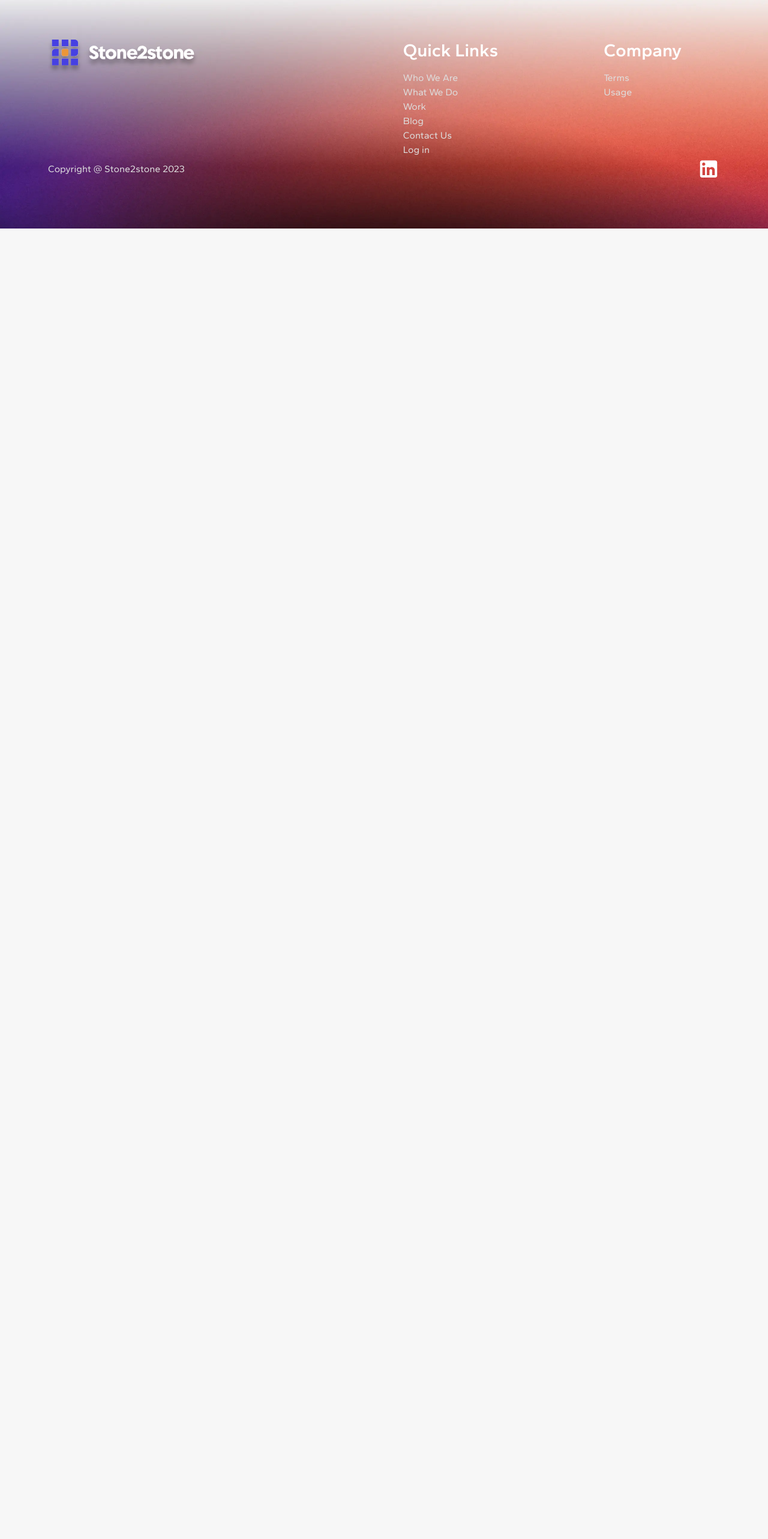
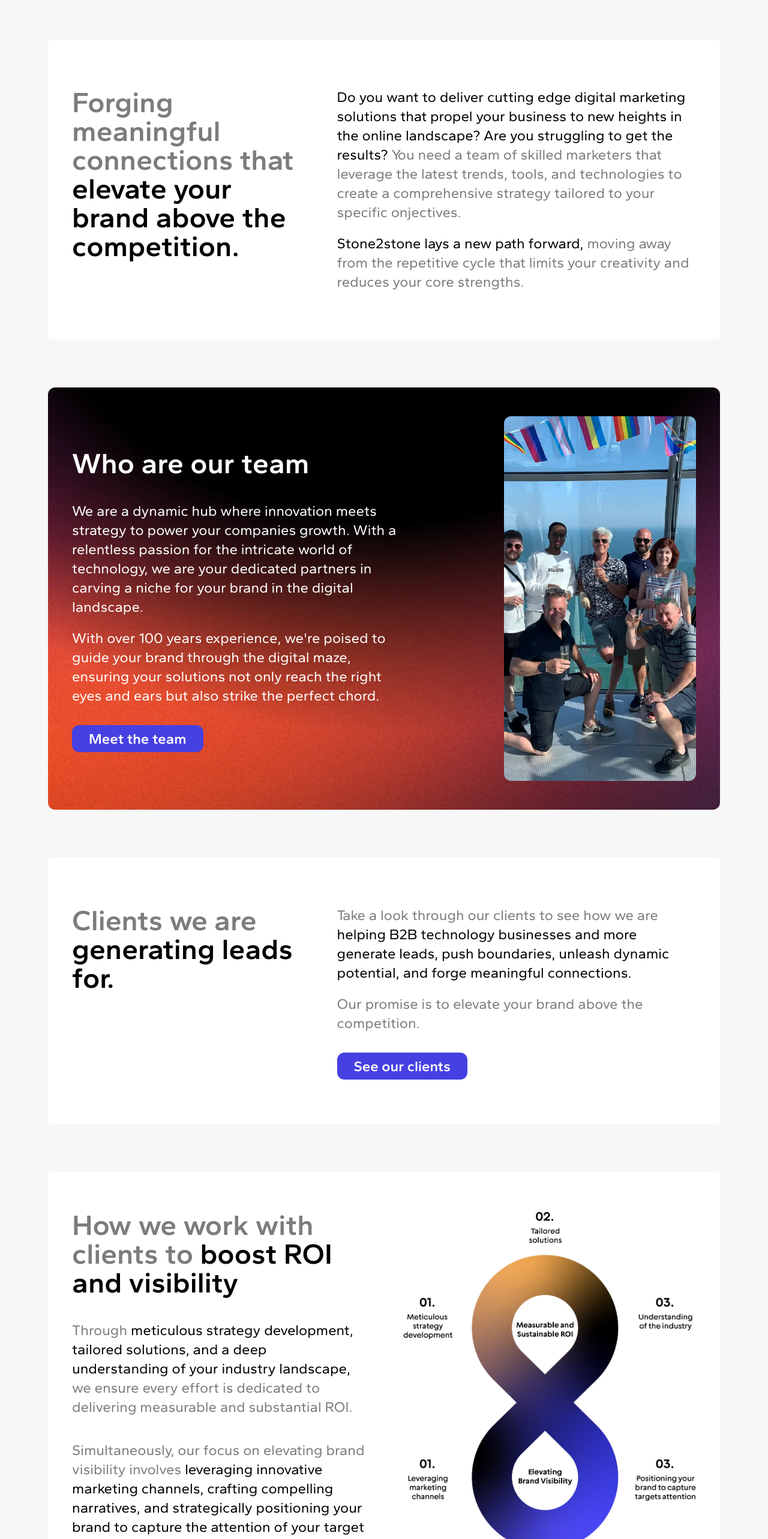
Before and after one commit to alparslankorkmaz/stone2stone-redone-2, a Next.js app: page /about-us in a window 1280 px wide. Shown: the part 986-3552 px from the top of the page at 60% size. Before the commit the page ends 1367 px from the top, so only its background shows below. Built offline with nearby package versions, Linux system fonts and the light colour scheme.

Commit message:
complete about page

```diff
--- a/src/app/about-us/page.tsx
+++ b/src/app/about-us/page.tsx
@@ -1,6 +1,10 @@
+import ClientMarquee from "@/components/ClientMarquee";
+import Link from "next/link";
+
 export default function page() {
   return (
     <>
+      {/* HERO */}
       <div className="top-16 lg:top-34 flex justify-center items-center bg-hero_bg bg-cover bg-bottom bg-no-repeat">
         <div className="mt-16 lg:mt-20 grid grid-cols-2 gap-5 lg:gap-20 justify-center items-center p-5 lg:p-16">
           {/* TEXT */}
@@ -24,6 +28,7 @@ export default function page() {
               />
             </div>
           </div>
+          {/* STATS */}
           <div className="col-span-2 grid grid-cols-3 gap-2 lg:gap-10 ">
             <div className="flex flex-col justify-center items-center text-3xl lg:text-8xl p-3 lg:py-10 lg:px-20 text-center text-white font-semibold bg-black bg-opacity-50 rounded-xl">
               50+{" "}
@@ -46,6 +51,150 @@ export default function page() {
           </div>
         </div>
       </div>
+      {/* FORGING */}
+      <div className="bg-white rounded-lg justify-center grid grid-cols-5 mx-5 my-16 lg:m-20 p-5 lg:py-20 lg:px-10 gap-5 lg:gap-16">
+        <h2 className="col-span-5 lg:col-span-2 text-3xl lg:text-5xl font-semibold text-s2s-gray">
+          Forging meaningful connections that{" "}
+          <span className="text-black">
+            elevate your brand above the competition.
+          </span>{" "}
+        </h2>
+        <div className="col-span-5 lg:col-span-3 lg:text-2xl">
+          <p className="text-black mb-5">
+            Do you want to deliver cutting edge digital marketing solutions that
+            propel your business to new heights in the online landscape? Are you
+            struggling to get the results?{" "}
+            <span className="text-s2s-gray">
+              {" "}
+              You need a team of skilled marketers that leverage the latest
+              trends, tools, and technologies to create a comprehensive strategy
+              tailored to your specific onjectives.
+            </span>
+          </p>
+          <p className="text-black">
+            Stone2stone lays a new path forward,{" "}
+            <span className="text-s2s-gray">
+              {" "}
+              moving away from the repetitive cycle that limits your creativity
+              and reduces your core strengths.
+            </span>
+          </p>
+        </div>
+      </div>
+      {/* TEAM */}
+      <div className="bg-hub_bg bg-center bg-cover py-8 px-5 lg:py-12 lg:px-10 mx-5 my-16 lg:m-20 rounded-xl">
+        <div className="grid grid-cols-5 justify-center items-center gap-5">
+          <div className="text-white col-span-5 lg:col-span-3 w-11/12">
+            <h3 className="text-3xl lg:text-5xl font-semibold mb-10">
+              Who are our team
+            </h3>
+            <p className="mb-5 lg:text-2xl">
+              We are a dynamic hub where innovation meets strategy to power your
+              companies growth. With a relentless passion for the intricate
+              world of technology, we are your dedicated partners in carving a
+              niche for your brand in the digital landscape.
+            </p>
+            <p className="mb-5 lg:text-2xl">
+              With over 100 years experience, we're poised to guide your brand
+              through the digital maze, ensuring your solutions not only reach
+              the right eyes and ears but also strike the perfect chord.
+            </p>
+            <div className="mt-10 mb-5 lg:mb-0">
+              <Link
+                href="/"
+                className="w-fit text-white lg:text-2xl font-semibold bg-s2s-purple hover:bg-s2s-orange duration-200 py-2 px-7 rounded-xl"
+              >
+                Meet the team
+              </Link>
+            </div>
+          </div>
+          <div className="col-span-5 lg:col-span-2 flex justify-end items-center">
+            <div className="h-48 w-full lg:h-[38rem] lg:w-80">
+              <img
+                src="/img/about-us/team.webp"
+                alt="bird's eye view of a curvy road"
+                className="h-full w-full object-cover rounded-xl"
+              />
+            </div>
+          </div>
+        </div>
+      </div>
+      {/* CLIENTS */}
+      <div className="bg-white rounded-lg justify-center grid grid-cols-5 mx-5 my-16 lg:m-20 p-5 lg:py-20 lg:px-10 gap-5 lg:gap-16">
+        <h4 className="col-span-5 lg:col-span-2 text-3xl lg:text-5xl font-semibold text-s2s-gray">
+          Clients we are{" "}
+          <span className="text-black">generating leads for.</span>{" "}
+        </h4>
+        <div className="col-span-5 lg:col-span-3 lg:text-2xl">
+          <p className="text-s2s-gray mb-5">
+            Take a look through our clients to see how we are
+            <span className="text-black">
+              {" "}
+              helping B2B technology businesses and more generate leads, push
+              boundaries, unleash dynamic potential, and forge meaningful
+              connections.{" "}
+            </span>
+          </p>
+          <p className="text-s2s-gray">
+            Our promise is to elevate your brand above the competition.{" "}
+          </p>
+          <div className="mt-10 mb-5 lg:mb-0">
+            <Link
+              href="/"
+              className="w-fit text-white lg:text-2xl font-semibold bg-s2s-purple hover:bg-s2s-orange duration-200 py-2 px-7 rounded-xl"
+            >
+              See our clients
+            </Link>
+          </div>
+        </div>
+      </div>
+      {/* ROI */}
+      <div className="bg-white rounded-lg justify-center grid grid-cols-2 mx-5 my-16 lg:m-20 py-16 px-10 gap-5 lg:gap-16">
+        <div className="col-span-2 lg:col-span-1">
+          <h5 className="text-3xl lg:text-5xl font-semibold text-s2s-gray mb-5 lg:mb-10">
+            How we work with clients to{" "}
+            <span className="text-black">boost ROI and visibility</span>{" "}
+          </h5>
+          <div className="lg:text-2xl">
+            <p className="text-s2s-gray mb-10">
+              Through{" "}
+              <span className="text-black">
+                meticulous strategy development, tailored solutions, and a deep
+                understanding of your industry landscape,{" "}
+              </span>
+              we ensure every effort is dedicated to delivering measurable and
+              substantial ROI.
+            </p>
+            <p className="text-s2s-gray">
+              Simultaneously, our focus on elevating brand visibility involves{" "}
+              <span className="text-black">
+                leveraging innovative marketing channels, crafting compelling
+                narratives, and strategically positioning your brand to capture
+                the attention of your target audience.{" "}
+              </span>
+              By seamlessly integrating these two facets, we drive impactful
+              outcomes that resonate across the business spectrum, fostering
+              sustained growth and heightened brand recognition.{" "}
+            </p>
+            <div className="mt-16 mb-5">
+              <Link
+                href="/"
+                className="w-fit text-white lg:text-2xl font-semibold bg-s2s-purple hover:bg-s2s-orange duration-200 py-2 px-7 rounded-xl"
+              >
+                See our work
+              </Link>
+            </div>
+          </div>
+        </div>
+        <div className="col-span-2 lg:col-span-1 ">
+          <img
+            src="/img/about-us/work-graph.webp"
+            alt="work graph"
+            className=""
+          />
+        </div>
+      </div>
+      <ClientMarquee />
     </>
   );
 }
--- a/src/components/ClientMarquee.tsx
+++ b/src/components/ClientMarquee.tsx
@@ -23,7 +23,7 @@ export default function ClientMarquee() {
           <Marquee
             speed={50}
             gradient
-            gradientWidth={100}
+            gradientWidth={50}
             gradientColor={[247, 247, 247]}
           >
             <div className="mx-8 flex justify-center items-center w-full h-full">
```
Also changed, not shown: public/img/about-us/work-graph.webp (added).
